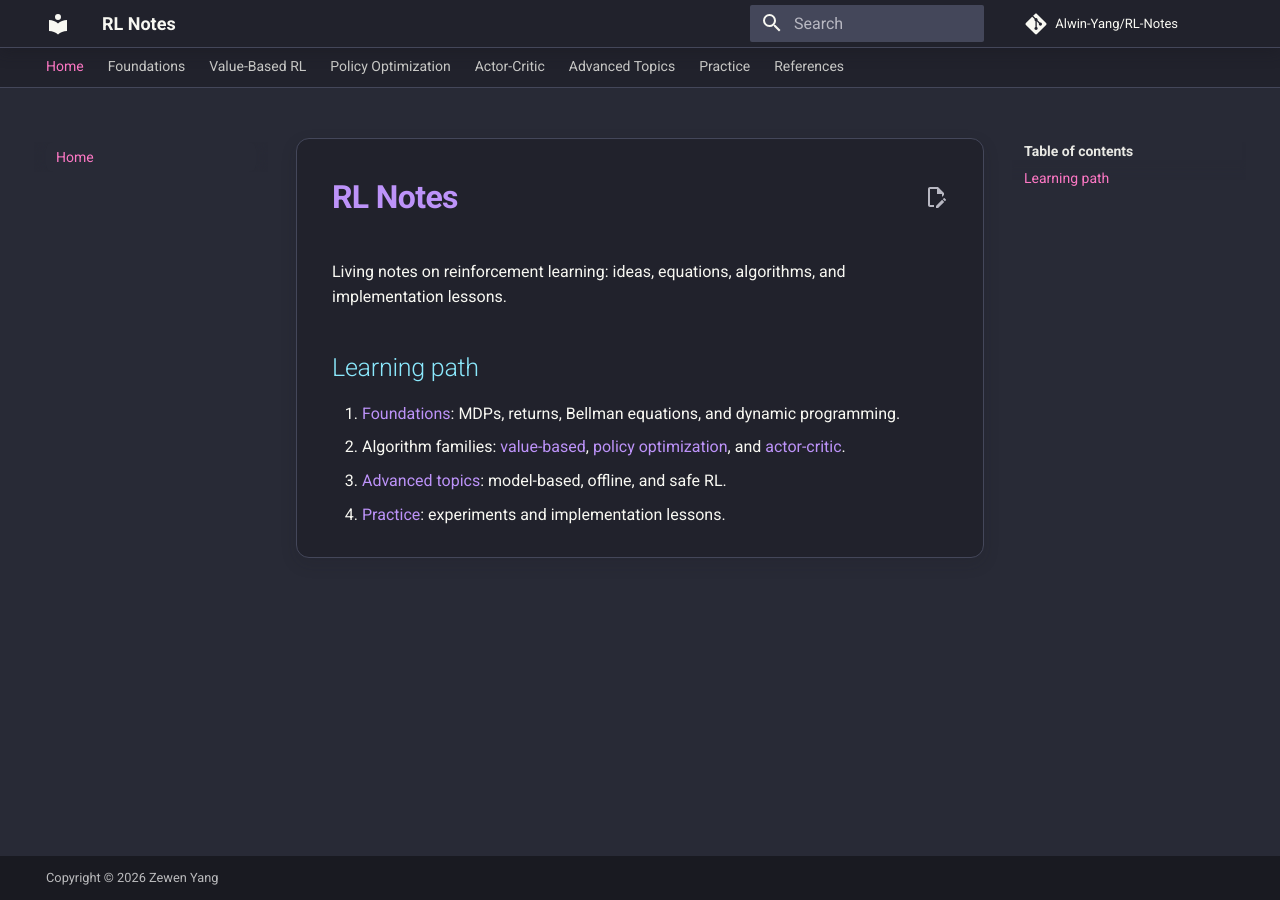
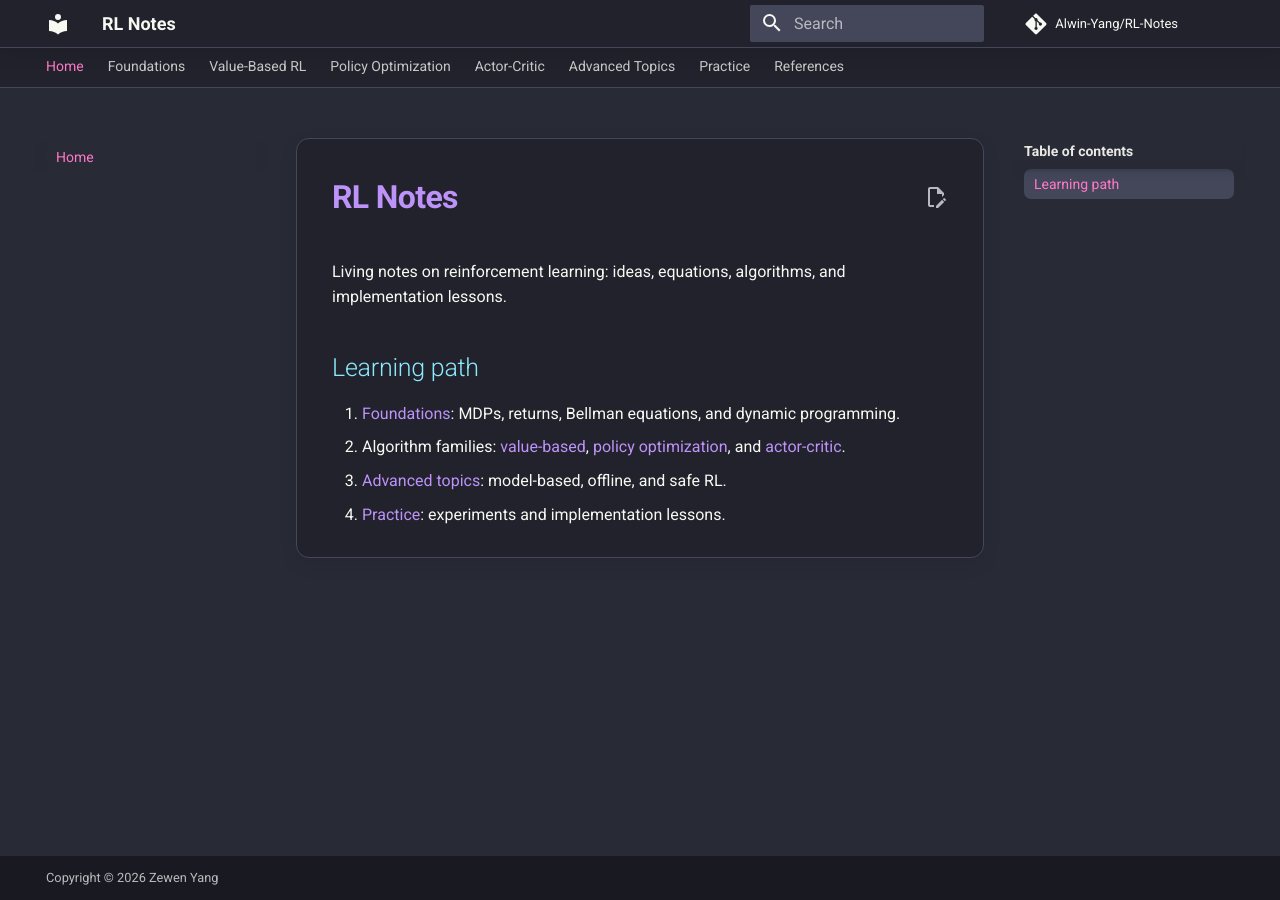
Before and after one commit to Alwin-Yang/RL-Notes, an MkDocs documentation site: the page built from docs/index.md, in a window 1280 px wide. Built offline with MkDocs 1.6.1 and Material for MkDocs 9.7.7, drawn with Linux system fonts in a browser that asks for light colours; comment, search, counter and statistics services are not loaded.

Commit message:
refactor sidebar navigation styles and enhance QA list heading styling

```diff
--- a/docs/stylesheets/extra.css
+++ b/docs/stylesheets/extra.css
@@ -94,7 +94,7 @@
   width: 1.5rem;
 }
 
-.qa-list h2 + p {
+.qa-list h2 + :is(p, ul, ol) {
   background: var(--md-default-bg-color);
   border: 1px solid color-mix(in srgb, #8be9fd 35%, transparent);
   border-radius: 0 0 .5rem .5rem;
@@ -157,18 +157,18 @@
   opacity: 1;
 }
 
-.md-sidebar--primary .md-nav__link {
+.md-sidebar .md-nav__link {
   border-radius: .35rem;
   padding: .3rem .5rem;
   transition: background-color .16s ease, color .16s ease;
 }
 
-.md-sidebar--primary .md-nav__link:hover,
-.md-sidebar--primary .md-nav__link:focus {
+.md-sidebar .md-nav__link:hover,
+.md-sidebar .md-nav__link:focus {
   background: #ff79c614;
 }
 
-.md-sidebar--primary .md-nav__link--active {
+.md-sidebar .md-nav__link--active {
   background: #44475a;
 }
 
@@ -206,7 +206,7 @@
   box-shadow: 0 .2rem .55rem #191a2133;
 }
 
-.qa-list h2 + p {
+.qa-list h2 + :is(p, ul, ol) {
   background: #21222c;
   box-shadow: 0 .35rem .8rem #191a213d;
   line-height: 1.65;
```
